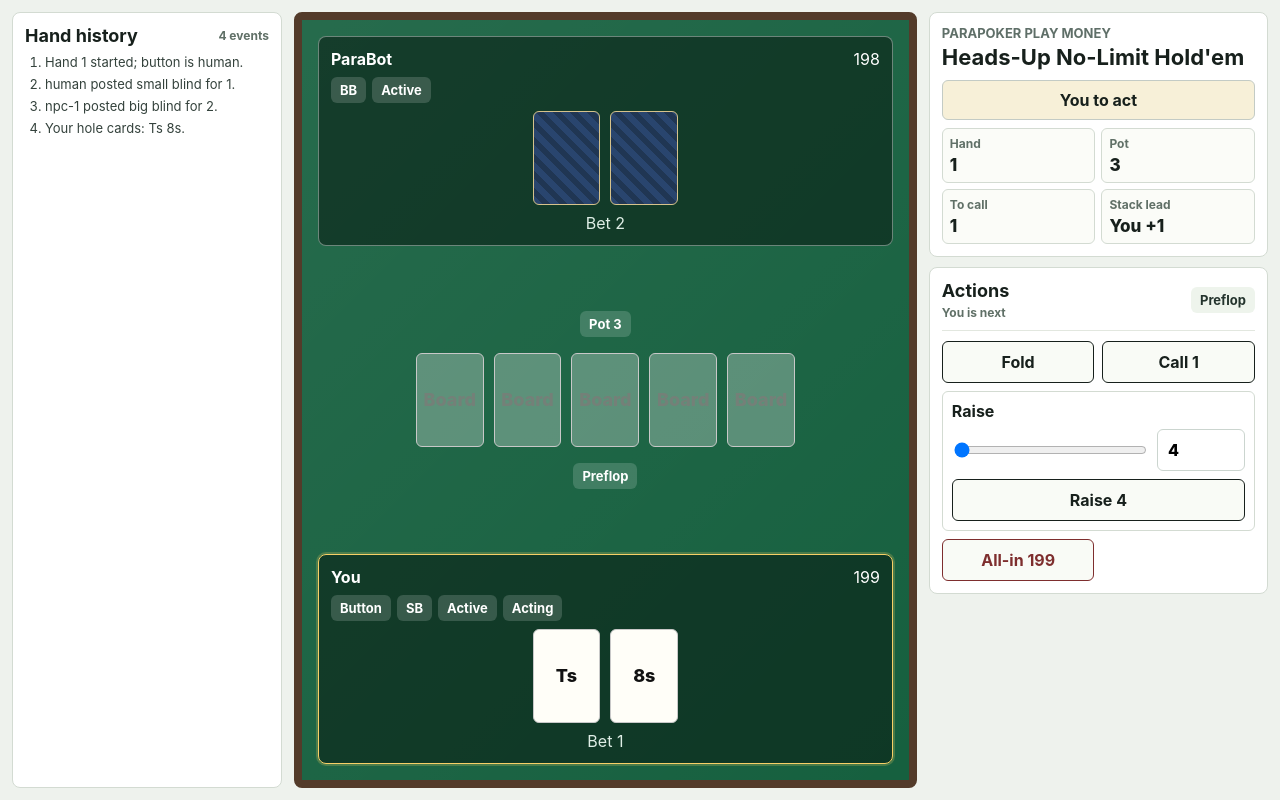
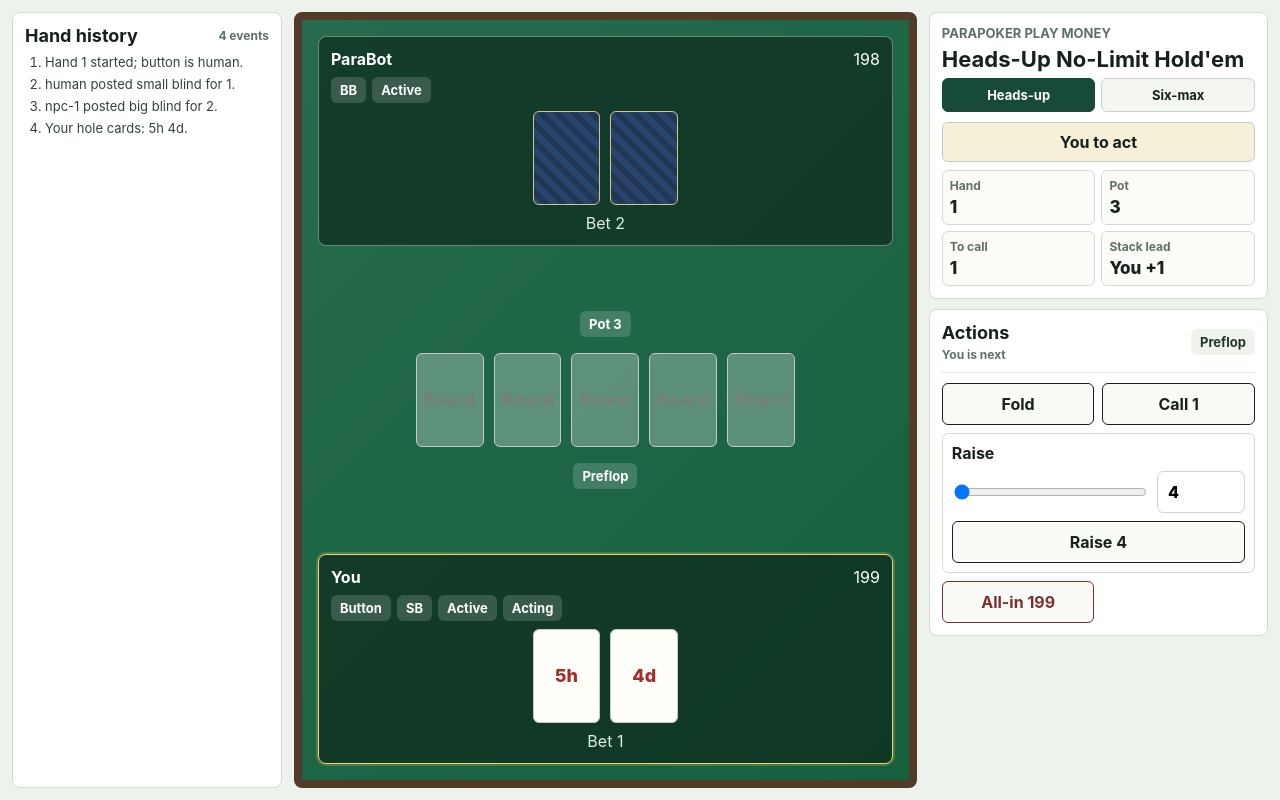
Before and after one commit to simply0307/parapoker-official-client, a React (Vite) app: page / in a window 1280 px wide. Built offline with nearby package versions, Linux system fonts and the light colour scheme.

Commit message:
Add six-max solo mode

```diff
--- a/src/index.css
+++ b/src/index.css
@@ -79,7 +79,7 @@ button.danger {
 .title-block {
   display: grid;
   align-content: center;
-  gap: 4px;
+  gap: 6px;
 }
 
 .eyebrow {
@@ -99,6 +99,26 @@ p {
 h1 {
   font-size: 22px;
   line-height: 1.15;
+}
+
+.mode-switch {
+  display: grid;
+  grid-template-columns: 1fr 1fr;
+  gap: 6px;
+}
+
+.mode-switch button {
+  min-height: 34px;
+  padding: 0 10px;
+  border-color: #c8d2cc;
+  background: #f4f7f0;
+  font-size: 13px;
+}
+
+.mode-switch button.selected {
+  border-color: #174b38;
+  background: #174b38;
+  color: #ffffff;
 }
 
 h2 {
@@ -171,6 +191,34 @@ h2 {
   display: grid;
   grid-template-columns: repeat(auto-fit, minmax(220px, 1fr));
   gap: 14px;
+}
+
+.six-max-table {
+  grid-template-rows: minmax(240px, auto) 1fr minmax(142px, auto);
+  gap: 10px;
+}
+
+.six-max-table .opponents {
+  grid-template-columns: repeat(3, minmax(0, 1fr));
+  gap: 8px;
+}
+
+.six-max-table .opponents .seat {
+  padding: 8px;
+  gap: 6px;
+}
+
+.six-max-table .opponents .badges span,
+.six-max-table .opponents .contribution {
+  font-size: 12px;
+}
+
+.six-max-table .opponents .card {
+  width: clamp(38px, 3.4vw, 50px);
+}
+
+.six-max-table .board {
+  gap: 10px;
 }
 
 .seat {
@@ -431,6 +479,10 @@ h2 {
     grid-template-columns: 1fr;
   }
 
+  .six-max-table .opponents {
+    grid-template-columns: 1fr;
+  }
+
   .controls-header,
   .section-heading {
     align-items: flex-start;
--- a/src/table-controllers/local-single-player/LocalSinglePlayerController.ts
+++ b/src/table-controllers/local-single-player/LocalSinglePlayerController.ts
@@ -33,6 +33,20 @@ interface NpcSeatController {
   rng: Rng
   config?: Partial<NpcPolicyConfig>
   memory: NpcTableMemory
+}
+
+export function createSixMaxSoloConfig(config: Partial<MatchConfig> = {}): Partial<MatchConfig> {
+  return {
+    ...config,
+    seats: config.seats ?? [
+      { id: 'human', name: 'You', kind: 'human' },
+      { id: 'npc-1', name: 'ParaBot 1', kind: 'npc' },
+      { id: 'npc-2', name: 'ParaBot 2', kind: 'npc' },
+      { id: 'npc-3', name: 'ParaBot 3', kind: 'npc' },
+      { id: 'npc-4', name: 'ParaBot 4', kind: 'npc' },
+      { id: 'npc-5', name: 'ParaBot 5', kind: 'npc' },
+    ],
+  }
 }
 
 export class LocalSinglePlayerController {
@@ -103,7 +117,7 @@ export class LocalSinglePlayerController {
 
   private runNpcTurns(): void {
     let safety = 0
-    while (this.state.status === 'handInProgress' && safety < 50) {
+    while (this.state.status === 'handInProgress' && safety < 200) {
       safety += 1
       const pendingSeatId = this.state.hand?.pendingSeatId
       if (!pendingSeatId || pendingSeatId === this.humanSeatId) {
--- a/src/ui/PokerTable.tsx
+++ b/src/ui/PokerTable.tsx
@@ -1,14 +1,18 @@
 import { useMemo, useRef, useState, type WheelEvent } from 'react'
 import { cardToString, type Card, type LegalAction, type PublicSeatView } from '../poker-engine'
 import {
+  createSixMaxSoloConfig,
   LocalSinglePlayerController,
   type LocalSinglePlayerSnapshot,
 } from '../table-controllers/local-single-player/LocalSinglePlayerController'
 
+type SoloMode = 'heads-up' | 'six-max'
+
 export function PokerTable() {
+  const [mode, setMode] = useState<SoloMode>('heads-up')
   const controllerRef = useRef<LocalSinglePlayerController | null>(null)
   if (!controllerRef.current) {
-    controllerRef.current = new LocalSinglePlayerController()
+    controllerRef.current = createControllerForMode(mode)
   }
 
   const [snapshot, setSnapshot] = useState<LocalSinglePlayerSnapshot>(() => controllerRef.current!.getSnapshot())
@@ -26,6 +30,7 @@ export function PokerTable() {
     : 0
   const stackLead = getStackLead(snapshot.publicView.seats, snapshot.heroView.heroSeatId)
   const lastResult = getLastResultText(snapshot)
+  const tableTitle = mode === 'six-max' ? "Six-Max No-Limit Hold'em" : "Heads-Up No-Limit Hold'em"
 
   const statusText = useMemo(() => {
     if (matchWinner) {
@@ -53,6 +58,17 @@ export function PokerTable() {
     refresh()
   }
 
+  function switchMode(nextMode: SoloMode) {
+    if (nextMode === mode) {
+      return
+    }
+    const controller = createControllerForMode(nextMode)
+    controllerRef.current = controller
+    setMode(nextMode)
+    setAmounts({})
+    setSnapshot(controller.getSnapshot())
+  }
+
   return (
     <main className="table-shell">
       <section className="history" aria-label="Hand history">
@@ -67,7 +83,7 @@ export function PokerTable() {
         </ol>
       </section>
 
-      <section className="felt" aria-label="Poker table">
+      <section className={`felt ${mode === 'six-max' ? 'six-max-table' : ''}`} aria-label="Poker table">
         <div className="opponents">
           {opponentSeats.map((seat) => (
             <SeatPanel
@@ -105,7 +121,25 @@ export function PokerTable() {
         <section className="scoreboard" aria-label="Match state">
           <div className="title-block">
             <p className="eyebrow">ParaPoker Play Money</p>
-            <h1>Heads-Up No-Limit Hold&apos;em</h1>
+            <h1>{tableTitle}</h1>
+            <div className="mode-switch" aria-label="Solo mode">
+              <button
+                type="button"
+                className={mode === 'heads-up' ? 'selected' : ''}
+                aria-pressed={mode === 'heads-up'}
+                onClick={() => switchMode('heads-up')}
+              >
+                Heads-up
+              </button>
+              <button
+                type="button"
+                className={mode === 'six-max' ? 'selected' : ''}
+                aria-pressed={mode === 'six-max'}
+                onClick={() => switchMode('six-max')}
+              >
+                Six-max
+              </button>
+            </div>
           </div>
           <div className="match-summary">
             <div className="status-pill">{statusText}</div>
@@ -150,6 +184,13 @@ export function PokerTable() {
       </aside>
     </main>
   )
+}
+
+function createControllerForMode(mode: SoloMode): LocalSinglePlayerController {
+  if (mode === 'six-max') {
+    return new LocalSinglePlayerController(createSixMaxSoloConfig({ seed: 'six-max-solo' }))
+  }
+  return new LocalSinglePlayerController({ seed: 'heads-up-solo' })
 }
 
 function SeatPanel({
@@ -301,15 +342,20 @@ function Metric({ label, value }: { label: string; value: string | number }) {
 
 function getStackLead(seats: PublicSeatView[], heroSeatId: string): string {
   const hero = seats.find((seat) => seat.id === heroSeatId)
-  const opponent = seats.find((seat) => seat.id !== heroSeatId)
-  if (!hero || !opponent) {
+  if (!hero || seats.length < 2) {
     return 'Even'
   }
-  const difference = hero.stack - opponent.stack
+  const orderedByStack = [...seats].sort((left, right) => right.stack - left.stack)
+  const leader = orderedByStack[0]
+  const comparisonSeat = leader.id === heroSeatId ? orderedByStack[1] : leader
+  if (!comparisonSeat) {
+    return 'Even'
+  }
+  const difference = hero.stack - comparisonSeat.stack
   if (difference === 0) {
     return 'Even'
   }
-  return difference > 0 ? `You +${difference}` : `${opponent.name} +${Math.abs(difference)}`
+  return difference > 0 ? `You +${difference}` : `${comparisonSeat.name} +${Math.abs(difference)}`
 }
 
 function getLastResultText(snapshot: LocalSinglePlayerSnapshot): string | undefined {
```
Also changed, not shown: 2 other files (tests, documents, lock files or other folders).
